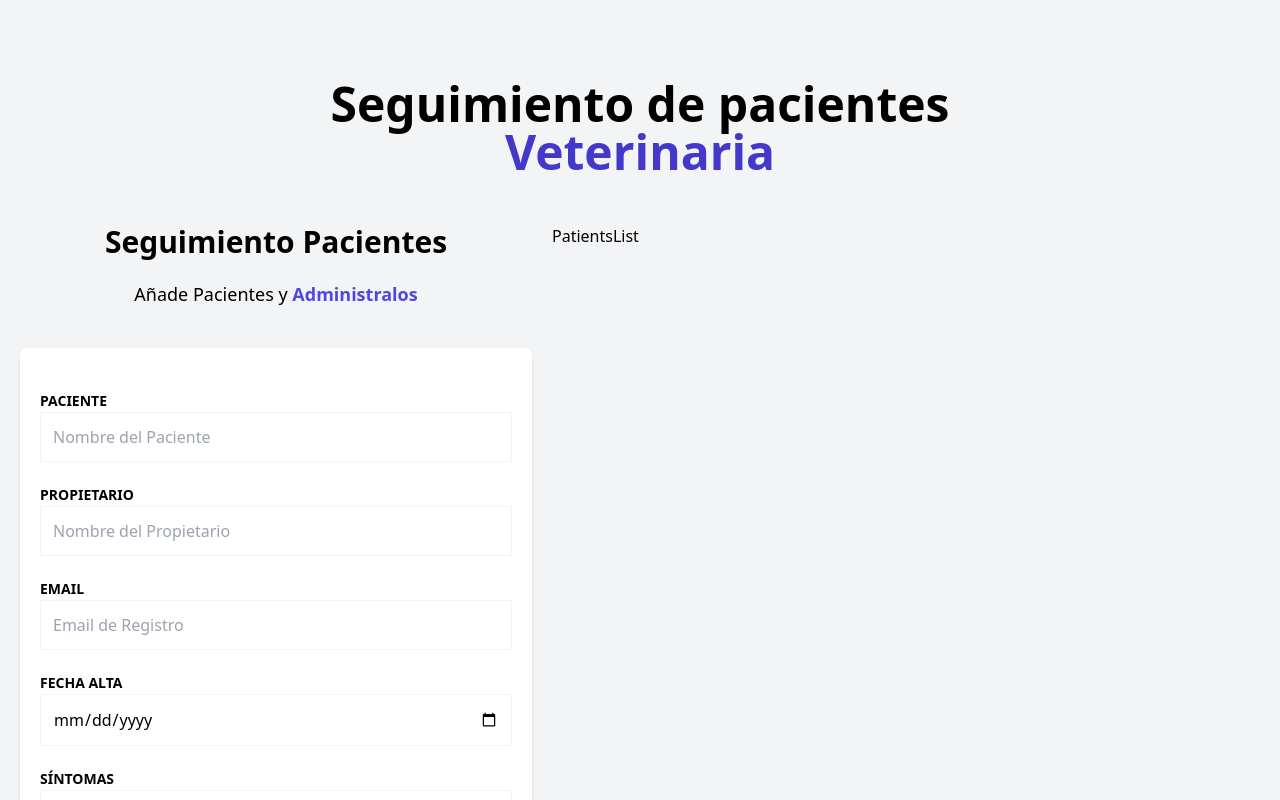
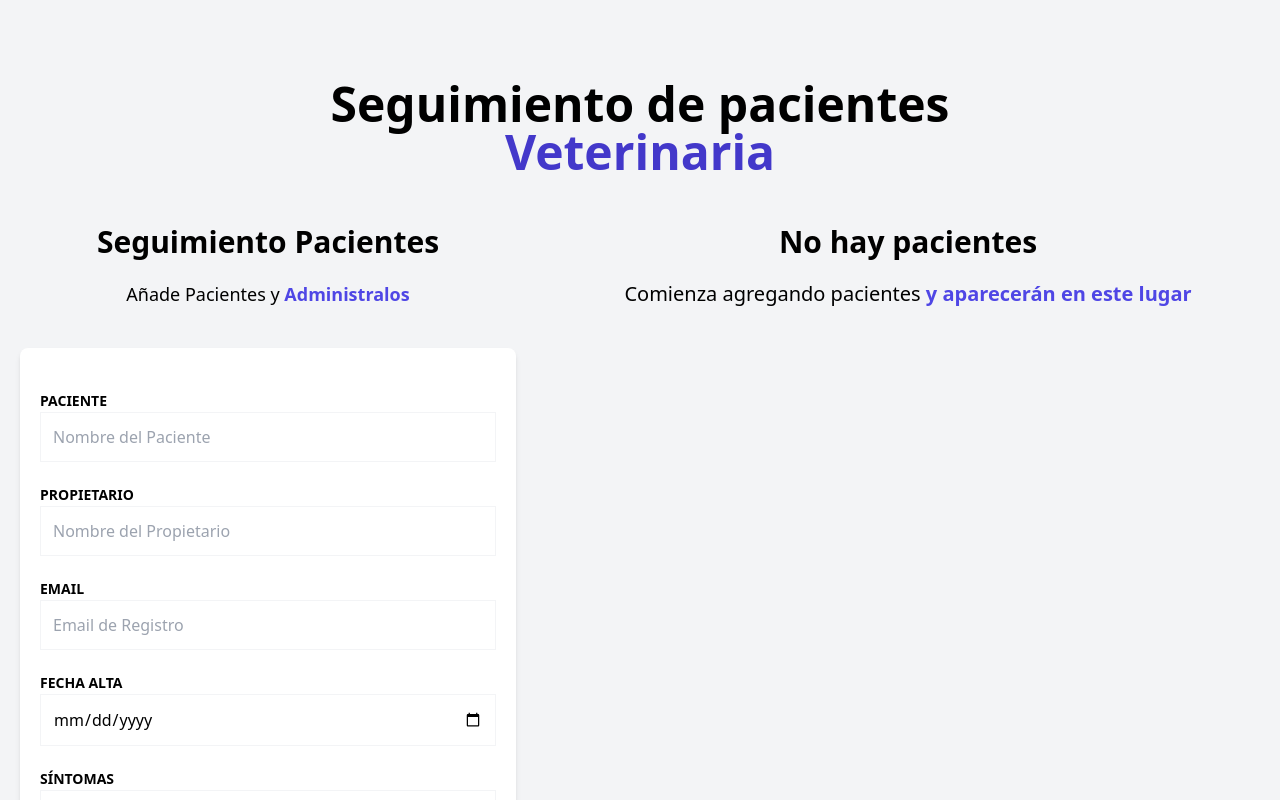
Before and after one commit to lauraherrero/patients_zustand, a React (Vite) app: page / in a window 1280 px wide. Shown: the top 800 px of the page. Built offline with nearby package versions, Linux system fonts and the light colour scheme.

Commit message:
Show patients in list component

```diff
--- a/package.json
+++ b/package.json
@@ -13,11 +13,13 @@
     "react": "^18.2.0",
     "react-dom": "^18.2.0",
     "react-hook-form": "^7.51.5",
+    "uuid": "^9.0.1",
     "zustand": "^4.5.2"
   },
   "devDependencies": {
     "@types/react": "^18.2.43",
     "@types/react-dom": "^18.2.17",
+    "@types/uuid": "^9.0.8",
     "@typescript-eslint/eslint-plugin": "^6.14.0",
     "@typescript-eslint/parser": "^6.14.0",
     "@vitejs/plugin-react-swc": "^3.5.0",
--- a/src/components/PatientsForm.tsx
+++ b/src/components/PatientsForm.tsx
@@ -1,12 +1,16 @@
 import { useForm } from 'react-hook-form';
 import { Error } from './Error';
 import { DraftPatient } from '../types';
+import { usePatientStore } from '../store';
 
 
 export const PatientsForm = () => {
 
+  const addPatient  = usePatientStore(state => state.addPatient);
   const { register, handleSubmit, formState: { errors } } = useForm<DraftPatient>();
-  const onSubmit = (data: DraftPatient) => { console.log(data) };
+  const onSubmit = (data: DraftPatient) => {
+    addPatient(data);
+   };
 
 
   return (
--- a/src/components/PatientsList.tsx
+++ b/src/components/PatientsList.tsx
@@ -1,6 +1,35 @@
+import { usePatientStore } from "../store"
 
 export const PatientsList = () => {
+
+  const patients = usePatientStore(state => state.patients);
+  console.log(patients);
+
+
   return (
-    <div>PatientsList</div>
+    <div className="md:w-1/2 lg:w-3/5 md:h-screen overflow-y-scroll">
+      {patients.length ? (
+        <>
+          <h2 className="font-black text-3xl text-center">Listado de Pacientes</h2>
+          <p className="text-xl mt-5 mb-10 text-center">
+            Administra tus {''}
+            <span className="text-indigo-600 font-bold">Pacientes y Citas</span>
+          </p>
+
+          <p>Sí hay pacientes</p>
+          {patients.map(patient => {
+            return <li key={patient.id}>{patient.name}</li>
+          })}
+        </>
+      ) : (
+        <>
+          <h2 className="font-black text-3xl text-center">No hay pacientes</h2>
+          <p className="text-xl mt-5 mb-10 text-center">
+            Comienza agregando pacientes {''}
+            <span className="text-indigo-600 font-bold">y aparecerán en este lugar</span>
+          </p>
+        </>
+      )}
+    </div>
   )
 }
--- a/src/store.ts
+++ b/src/store.ts
@@ -1,6 +1,24 @@
 import { create } from 'zustand';
-import { PatientState } from './types';
+import { v4 as uuidv4 } from 'uuid';
+import { DraftPatient, Patient } from './types';
 
-export const usePatientStore = create<PatientState>(() => ({
-  patients: []
+type PatientState = {
+  patients: Patient[]
+  addPatient: (data: DraftPatient) => void
+}
+
+const createPatient = (patient: DraftPatient) : Patient => {
+  return { ...patient, id: uuidv4() }
+}
+
+export const usePatientStore = create<PatientState>((set) => ({
+  patients: [],
+  addPatient: (data) => {
+
+    const newPatient = createPatient(data)
+    set((state) => ({
+      patients: [...state.patients, newPatient]
+    }))
+
+  }
 }))
--- a/src/types/index.ts
+++ b/src/types/index.ts
@@ -9,7 +9,3 @@
 
 
 export type DraftPatient = Omit<Patient, 'id'>
-
-export type PatientState = {
-  patients: Patient[]
-}
```
Also changed, not shown: 1 other file (tests, documents, lock files or other folders).
